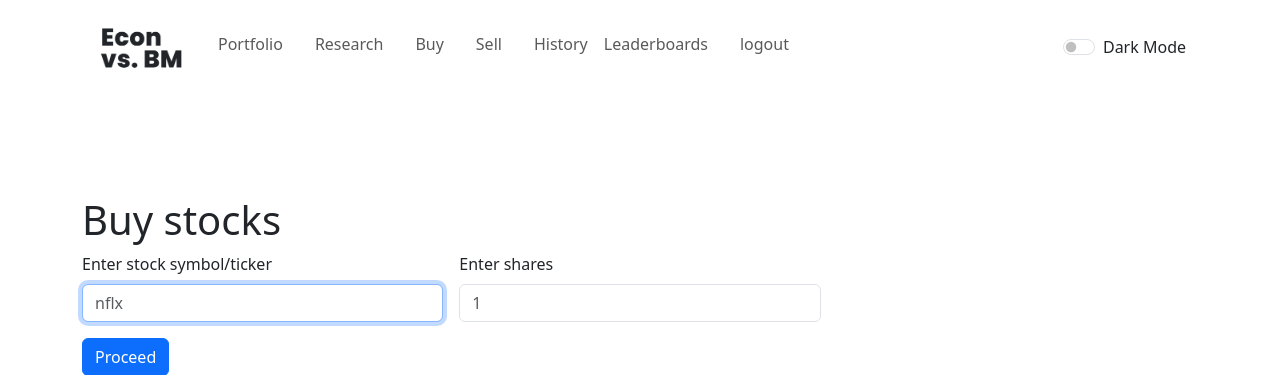
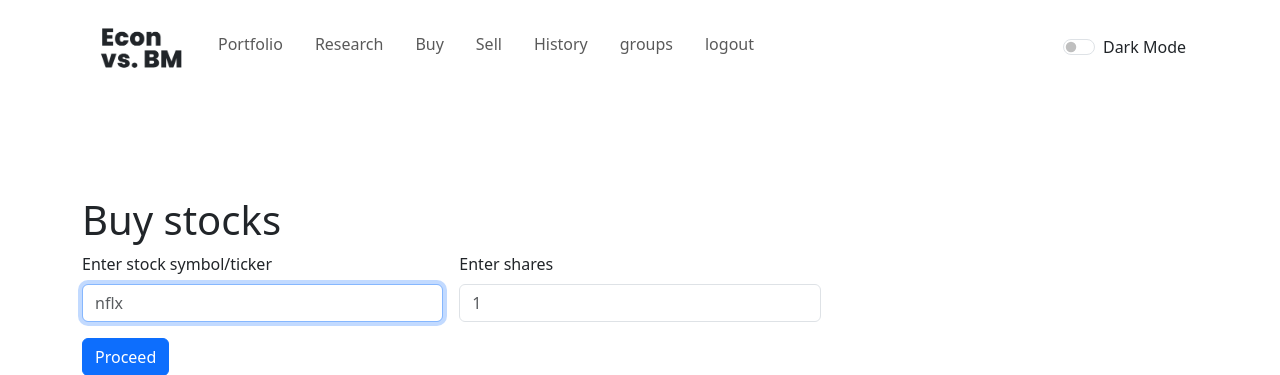
Before and after one commit to DanielJensen0144/Econ, a Flask app: page /buy in a window 1280 px wide. Shown: the top 375 px of the page. Run offline with Flask 3, Linux system fonts and the light colour scheme; a user stored in the database is signed in; parts of the project's set-up code (start-up, migrations or seed data) failed here and were passed over; some libraries are stand-ins or nearby versions.

Commit message:
Started on the groups feature and created the necessary tables in the db.

```diff
--- a/econ/app.py
+++ b/econ/app.py
@@ -285,9 +285,31 @@ def history():
         n += 1
 
     # render history
-    return render_template("history.html", history=history, len=n);
+    return render_template("history.html", history=history, len=n)
 
-@app.route("/leaderboards")
+
+if db.execute("SELECT user_id FROM group_links WHERE user_id = ?", session["user_id"]):
+    @app.route("/groups")
+    @login_required
+    def groups():
+        group_id = db.execute("SELECT group_id FROM group_links WHERE user_id = ?", session["user_id"])[0]
+        group_user_ids = db.execute("SELECT user_id FROM group_links WHERE group_id = ?", group_id)
+        group_users = []
+        i = 0
+        for user_id in group_user_ids:
+            group_users[i] = {
+                'name': db.execute("SELECT username FROM users WHERE id = ?", user_id)[0],
+                'cash': db.execute("SELECT cash FROM users WHERE id = ?", user_id)[0]
+            }
+            i += 1
+
+        return render_template("dashboard.html", group_id, group_users=group_users, len=i)
+else:
+    @app.route("/groups", methods=["GET", "POST"])
+    @login_required
+    def groups():
+        if request.method == "GET":
+            return render_template("join_groups.html")
 
 
 @app.route("/logout")
--- a/econ/templates/layout.html
+++ b/econ/templates/layout.html
@@ -28,8 +28,8 @@
                         <li class="nav-item me-3"><a href="/research" class="nav-link">Research</a></li>
                         <li class="nav-item me-3"><a href="/buy" class="nav-link">Buy</a></li>
                         <li class="nav-item me-3"><a href="/sell" class="nav-link">Sell</a></li>
-                        <li class="nav-item me-3t"><a href="/history" class="nav-link">History</a></li>
-                        <li class="nav-item me-3"><a href="/leaderboards" class="nav-link">Leaderboards</a></li>
+                        <li class="nav-item me-3"><a href="/history" class="nav-link">History</a></li>
+                        <li class="nav-item me-3"><a href="/groups" class="nav-link">groups</a></li>
                         <li class="nav-item me-3"><a href="/logout" class="nav-link">logout</a></li>
                     </ul>
                     <div class="form-check form-switch">
```
Also changed, not shown: econ/econ.db, econ/templates/leaderboards.html (deleted), 1 other file.
